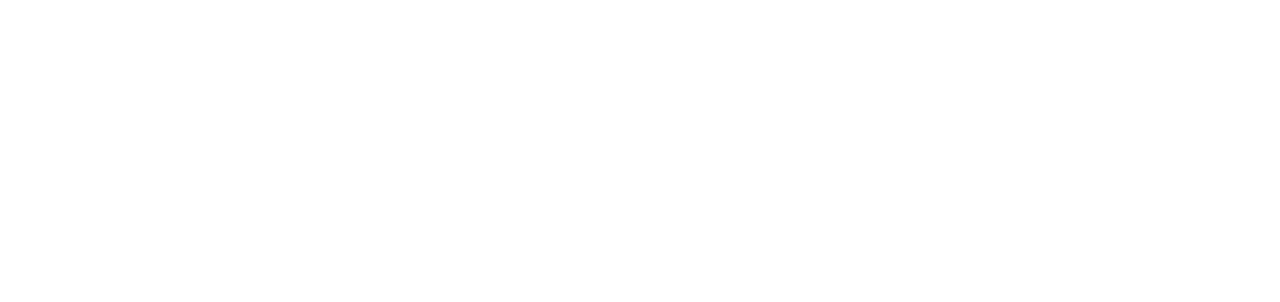
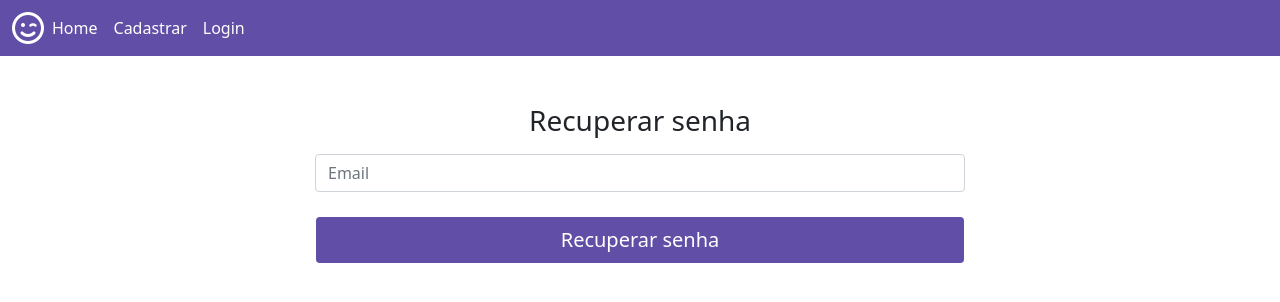
Before and after one commit to estelson/eventos, a React (Create React App) app: page /usuariorecuperarsenha in a window 1280 px wide. Before the commit this address had no page. Shown: the top 302 px of the page. Built offline with nearby package versions, Linux system fonts and the light colour scheme.

Commit message:
14. Desenvolvendo a recuperação de senha com envio de email

```diff
--- a/src/App.js
+++ b/src/App.js
@@ -7,6 +7,7 @@
 import Login from './view/login/';
 import NovoUsuario from './view/usuario-novo';
 import Home from './view/home';
+import UsuarioRecuperarSenha from './view/usuario-recuperar-senha';
 
 function App() {
   return (
@@ -16,6 +17,7 @@
           <Route exact path="/" element={<Home/>}/>
           <Route exact path="/novousuario" element={<NovoUsuario/>}/>
           <Route exact path="/login" element={<Login/>}/>
+          <Route exact path="/usuariorecuperarsenha" element={<UsuarioRecuperarSenha/>}/>
         </Routes>
       </Router>
     </Provider>
--- a/src/components/navbar/index.js
+++ b/src/components/navbar/index.js
@@ -9,7 +9,8 @@
     return (
         <nav className="navbar navbar-expand-lg">
             <div className="container-fluid">
-                <span className="navbar-brand text-white font-weight-bold">Eventos</span>
+                {/* <span className="navbar-brand text-white font-weight-bold">Eventos</span> */}
+                <i className="far fa-smile-wink text-white fa-2x"/>
 
                 <button className="navbar-toggler" type="button" data-bs-toggle="collapse" data-bs-target="#navbarNav" aria-controls="navbarNav" aria-expanded="false" aria-label="Toggle navigation">
                     <i class="fa-solid fa-bars text-white"></i>
@@ -18,7 +19,7 @@
                 <div class="collapse navbar-collapse" id="navbarNav">
                     <ul className="navbar-nav">
                         <li className="nav-item">
-                            <Link className="nav-link" aria-current="page" to="/">Home</Link>
+                            <Link className="nav-link ml-2" aria-current="page" to="/">Home</Link>
                         </li>
 
                         {
--- a/src/view/login/index.js
+++ b/src/view/login/index.js
@@ -36,7 +36,8 @@
 
             <form className="form-signin mx-auto">
                 <div className="text-center mb-4">
-                    <img className="mb-4" src="https://getbootstrap.com/docs/5.1/assets/brand/bootstrap-logo.svg" alt="" width="72" height="57" />
+                    {/* <img className="mb-4" src="https://getbootstrap.com/docs/5.1/assets/brand/bootstrap-logo.svg" alt="" width="72" height="57" /> */}
+                    <i className="far fa-smile-wink text-white fa-5x"/>
                     <h1 className="h3 mb-3 font-weight-normal text-white font-weight-bold">Login</h1>
                 </div>
 
@@ -51,7 +52,7 @@
                 </div>
 
                 <div className="opcoes-login mt-5 text-center">
-                    <a href="#" className="mx-2">Recuperar senha</a>
+                    <Link to="/usuariorecuperarsenha" className="mx-2">Recuperar senha</Link>
                     <span className="text-white">&#9733;</span>
                     <Link to="../novousuario" className="mx-2">Quero cadastrar</Link>
                 </div>
--- /dev/null
+++ b/src/view/usuario-recuperar-senha/index.js
@@ -0,0 +1,38 @@
+import React, {useState} from 'react';
+import './usuario-recuperar-senha.css';
+import firebase from '../../config/firebase';
+import 'firebase/compat/auth';
+import Navbar from '../../components/navbar';
+
+function UsuarioRecuperarSenha() {
+    const[email, setEmail] = useState();
+    const[msg, setMsg] = useState();
+
+    function recuperarSenha() {
+        firebase.auth().sendPasswordResetEmail(email).then(resultado => {
+            setMsg("Enviamos um link no seu email para você redefinir sua senha");
+        }).catch(erro => {
+            setMsg("Verifique se o email está correto");
+        });
+    }
+
+    return(
+        <>
+            <Navbar/>
+
+            <form className="text-center form-login mx-auto mt-5">
+                <h3 className="mb-3 font-weight-bold">Recuperar senha</h3>
+
+                <input type="email" className="form-control my-2" placeholder="Email" onChange={e => setEmail(e.target.value)}/>
+
+                <div className="msg my-4 text-center">
+                    <span>{msg}</span>
+                </div>
+
+                <button type="button" className="btn btn-lg btn-block form-control btn-enviar" onClick={recuperarSenha}>Recuperar senha</button>
+            </form>
+        </>
+    )
+}
+
+export default UsuarioRecuperarSenha;
--- /dev/null
+++ b/src/view/usuario-recuperar-senha/usuario-recuperar-senha.css
@@ -0,0 +1,9 @@
+.btn-enviar {
+    background-color: #614EA6;
+    color: #FFFFFF;
+}
+
+.btn-enviar:hover {
+    background-color: #F21667;
+    color: #FFFFFF;
+}
```
